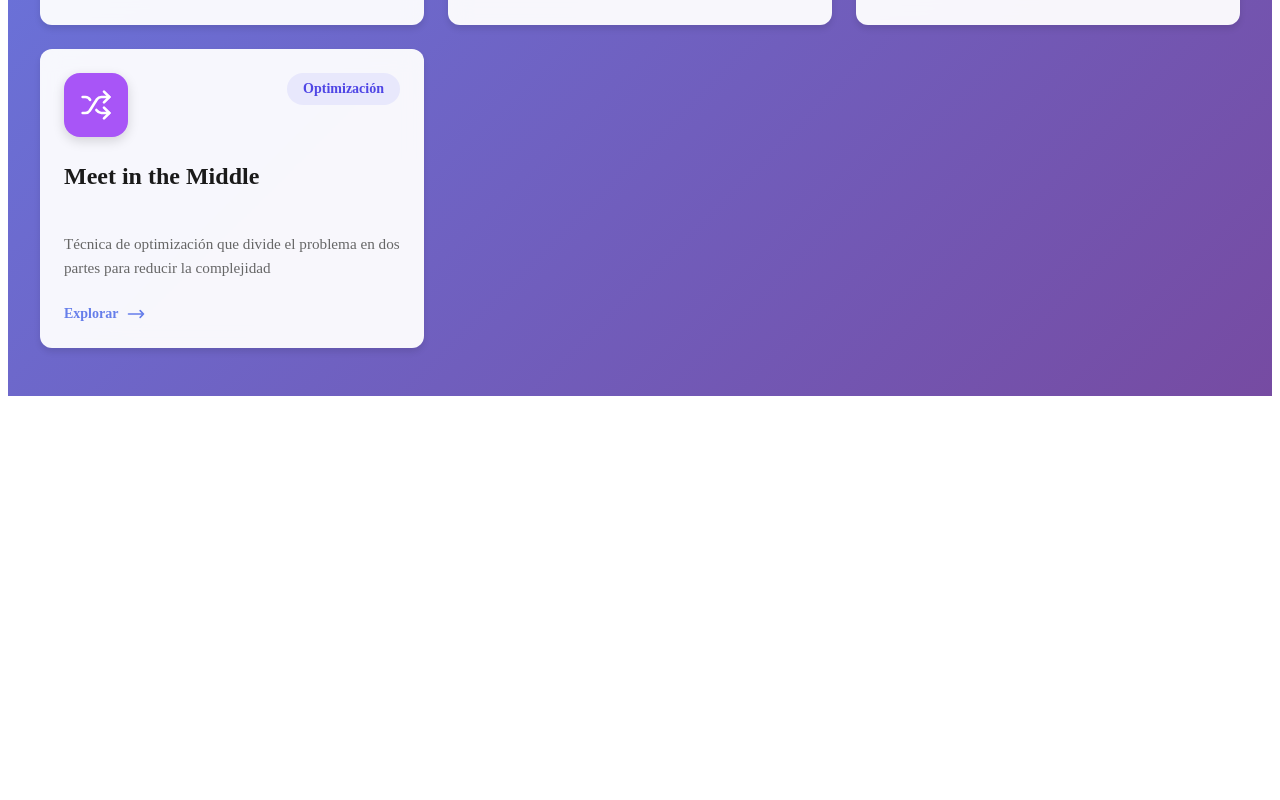
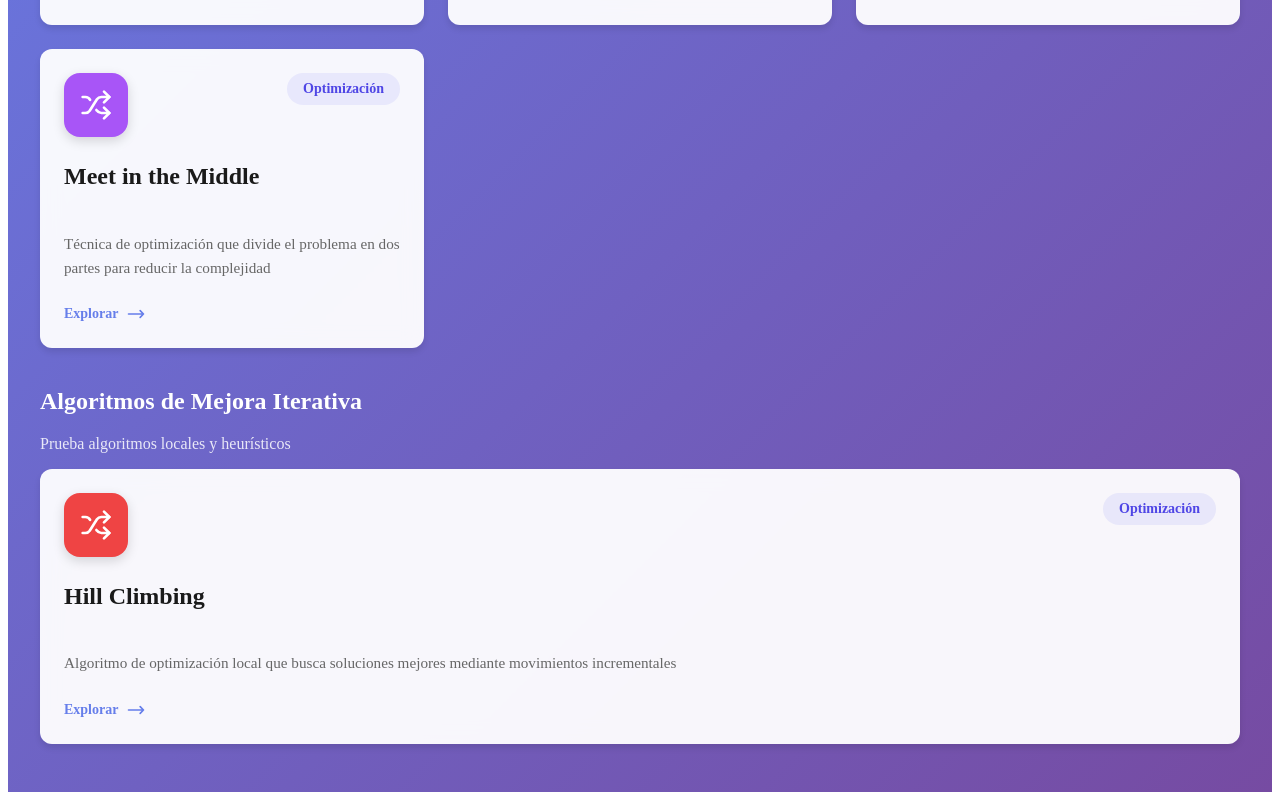
Before and after one commit to JesusWor/AlgorithmVisualizer, a React (Vite) app: page / in a window 1280 px wide. Shown: the part 602-1402 px from the top of the page. Before the commit the page ends 1006 px from the top, so only its background shows below. Built offline with nearby package versions, Linux system fonts and the light colour scheme.

Commit message:
Corregir errores de ruta
Corregir errores que occurieron al merge con main. Hill Climbing no estaba apareciendo en la pagina principal

```diff
--- a/src/App.jsx
+++ b/src/App.jsx
@@ -6,7 +6,7 @@ import {
   CardTitle,
 } from "@/components/ui/card";
 import { Badge } from "@/components/ui/badge";
-import { algorithms } from "./data/DataFrontApp";
+import { algorithms, IterativeImprovementAlgorithms } from "./data/DataFrontApp";
 
 export default function App() {
   const handleClick = (href) => {
@@ -221,6 +221,42 @@ export default function App() {
             );
           })}
         </div>
+
+        {/* Iterative improvement section */}
+        <div style={{ marginTop: "2.5rem", marginBottom: "1rem", color: "white" }}>
+          <h2 style={{ fontSize: "1.5rem", fontWeight: 600 }}>Algoritmos de Mejora Iterativa</h2>
+          <p style={{ color: "rgba(255,255,255,0.85)" }}>Prueba algoritmos locales y heurísticos</p>
+        </div>
+
+        <div style={{ display: "grid", gridTemplateColumns: "repeat(auto-fit, minmax(350px, 1fr))", gap: "1.5rem" }}>
+          {IterativeImprovementAlgorithms.map((algo) => {
+            const Icon = algo.icon;
+            return (
+              <div key={algo.id} onClick={() => handleClick(algo.href)} style={{ cursor: "pointer" }}>
+                <Card style={{ height: "100%", background: "rgba(255, 255, 255, 0.95)", backdropFilter: "blur(10px)", transform: "translateY(0)", transition: "all 0.3s ease", boxShadow: "0 4px 6px rgba(0,0,0,0.1)", border: "none", borderRadius: "0.75rem", overflow: "hidden" }}
+                  onMouseEnter={(e) => { e.currentTarget.style.transform = "translateY(-8px)"; e.currentTarget.style.boxShadow = "0 20px 40px rgba(0,0,0,0.2)" }}
+                  onMouseLeave={(e) => { e.currentTarget.style.transform = "translateY(0)"; e.currentTarget.style.boxShadow = "0 4px 6px rgba(0,0,0,0.1)" }}>
+                  <CardHeader style={{ padding: "1.5rem 1.5rem 1rem 1.5rem" }}>
+                    <div style={{ display: "flex", alignItems: "flex-start", justifyContent: "space-between", marginBottom: "1rem" }}>
+                      <div style={{ width: "64px", height: "64px", borderRadius: "16px", boxShadow: "0 4px 12px rgba(0,0,0,0.15)", display: "flex", alignItems: "center", justifyContent: "center", backgroundColor: algo.color }}>
+                        <Icon style={{ width: "32px", height: "32px", color: "white", strokeWidth: 2 }} />
+                      </div>
+                      <Badge variant="secondary" style={{ background: "rgba(99, 102, 241, 0.1)", color: "#4f46e5", border: "none", fontWeight: "600", padding: "0.5rem 1rem", fontSize: "0.875rem", borderRadius: "9999px" }}>{algo.category}</Badge>
+                    </div>
+                    <CardTitle style={{ fontSize: "1.5rem", fontWeight: "700", color: "#1a1a1a", marginBottom: "0.5rem", lineHeight: "1.3" }}>{algo.title}</CardTitle>
+                  </CardHeader>
+                  <CardContent style={{ padding: "0 1.5rem 1.5rem 1.5rem" }}>
+                    <CardDescription style={{ fontSize: "0.95rem", lineHeight: "1.6", color: "#666" }}>{algo.description}</CardDescription>
+                    <div style={{ marginTop: "1.5rem", display: "flex", alignItems: "center", color: "#667eea", fontWeight: "600", fontSize: "0.875rem" }}>
+                      <span>Explorar</span>
+                      <svg style={{ width: "20px", height: "20px", marginLeft: "0.5rem", transition: "transform 0.3s ease" }} fill="none" viewBox="0 0 24 24" stroke="currentColor"><path strokeLinecap="round" strokeLinejoin="round" strokeWidth={2} d="M17 8l4 4m0 0l-4 4m4-4H3" /></svg>
+                    </div>
+                  </CardContent>
+                </Card>
+              </div>
+            )
+          })}
+        </div>
       </main>
     </div>
   );
--- a/src/Router.jsx
+++ b/src/Router.jsx
@@ -4,7 +4,7 @@ import AStar from "./components/algorithms/astar";
 import IDAStar from "./components/algorithms/idastar";
 import MeetInMiddle from "./components/algorithms/mitm";
 // import TopologicalSort from "./components/algorithms/topologicalsort
-import HillClimbing from "./components/algorithms/hill_climbing";
+import HillClimbing from "./components/algorithms/MejoraIterativa/hill_climbing";
 import SimulatedAnnealing from "./components/algorithms/simulated_annealing";
 
 export default function Router() {
@@ -15,7 +15,7 @@ export default function Router() {
       <Route path="/algorithms/idastar" element={<IDAStar />} />
       <Route path="/algorithms/mitm" element={<MeetInMiddle />} />
       {/* <Route path="/algorithms/topologicalsort" element={<TopologicalSort />} /> */}
-      <Route path="/algorithms/hill_climbing" element={<HillClimbing />} />
+      <Route path="/algorithms/MejoraIterativa/hill_climbing" element={<HillClimbing />} />
       <Route path="/algorithms/simulated_annealing" element={<SimulatedAnnealing />} />
     </Routes>
   );
--- a/src/data/DataFrontApp.js
+++ b/src/data/DataFrontApp.js
@@ -41,12 +41,12 @@ export const algorithms = [
 
 export const IterativeImprovementAlgorithms = [
   {
-    id: "hillclimbing",
+    id: "hill_climbing",
     title: "Hill Climbing",
     description: "Algoritmo de optimización local que busca soluciones mejores mediante movimientos incrementales",
     category: "Optimización",
     icon: Shuffle,
     color: "#EF4444", // red-500
-    href: "/algorithms/MejoraIterativa/illclimbing",
+    href: "/algorithms/MejoraIterativa/hill_climbing",
   }
 ]
```
Also changed, not shown: src/components/algorithms/MejoraIterativa/hill_climbing.jsx (renamed from src/components/algorithms/hill_climbing.jsx).
